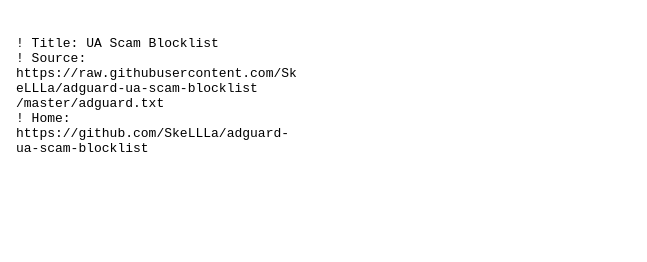
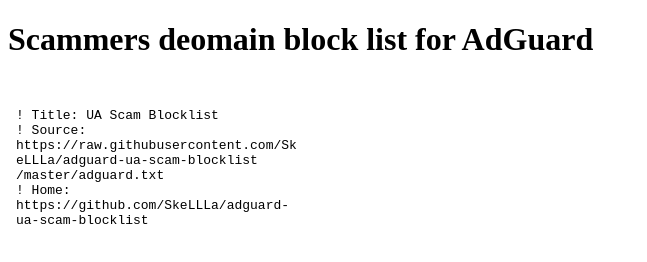
Before and after one commit to SkeLLLa/adguard-ua-scam-blocklist, a plain HTML site: page index.html in a window 1280 px wide. Shown: the whole page, without its empty margins (0-647 px from the left). Drawn offline with Linux system fonts and the light colour scheme.

Commit message:
Update index.html

```diff
--- a/index.html
+++ b/index.html
@@ -1,4 +1,7 @@
+<!DOCTYPE html>
 <html>
-
-  <embed src="adguard.txt">
+  <body>
+    <h1>Scammers deomain block list for AdGuard</h1>
+    <embed src="adguard.txt"/>
+  </body>
 </html>
```
